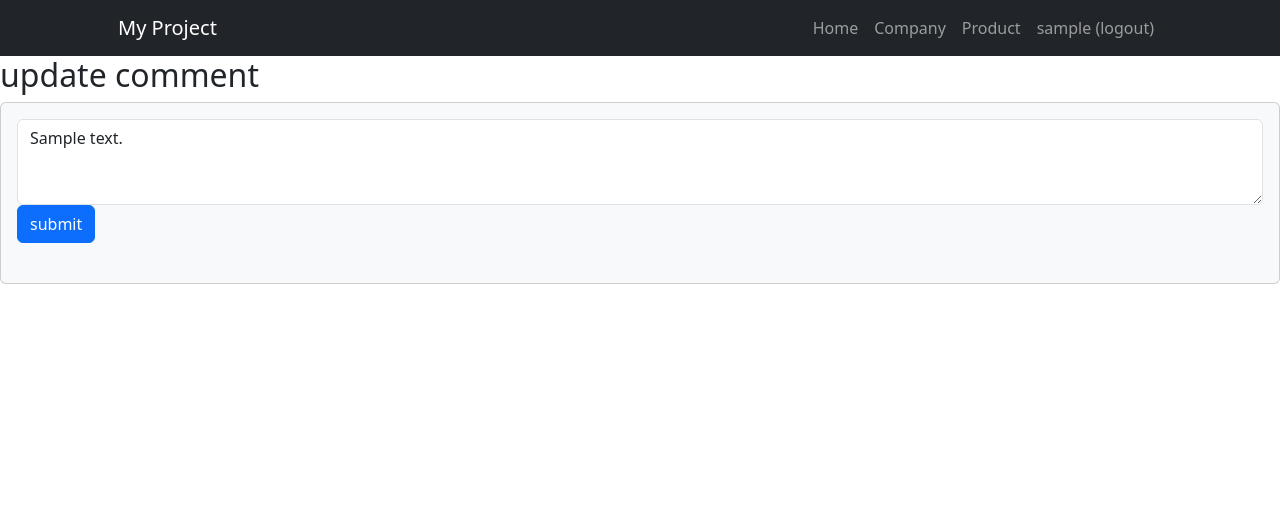
After one commit to k1mBeomJoon/Comento_web, a Django app: page /product/comment/update/1/ in a window 1280 px wide. The commit adds this page. Shown: the top 524 px of the page. Run offline with Django 5.2, Linux system fonts and the light colour scheme; a user stored in the database is signed in; tables that the repository leaves empty hold one stand-in row (values such as "Sample post"); some libraries are stand-ins or nearby versions.

Commit message:
feat : 4주차 개발 완료

```diff
--- /dev/null
+++ b/product/forms.py
@@ -0,0 +1,7 @@
+from .models import Comment
+from django import forms
+
+class CommentForm(forms.ModelForm):
+    class Meta:
+        model = Comment
+        fields = ('content',)
--- a/product/models.py
+++ b/product/models.py
@@ -1,6 +1,17 @@
 from django.db import models
+from django.contrib.auth.models import User
 
 class MainContent(models.Model):
     title = models.CharField(max_length=200)
     content = models.TextField()
     pub_date = models.DateTimeField('date published')
+
+    def __str__(self):
+        return self.title
+
+class Comment(models.Model):
+    author = models.ForeignKey(User, on_delete=models.CASCADE)
+    content_list = models.ForeignKey(MainContent, on_delete=models.CASCADE)
+    content = models.TextField()
+    create_date = models.DateTimeField(auto_now_add=True)
+    modify_date = models.DateTimeField(null=True, blank=True)
--- a/product/urls.py
+++ b/product/urls.py
@@ -20,4 +20,7 @@ from .import views
 urlpatterns=[
     path('',views.index),
     path('<int:content_id>/', views.detail, name='detail'),
+    path('comment/create/<int:content_id>/', views.comment_create, name='comment_create'),
+    path('comment/update/<int:comment_id>/', views.comment_update, name='comment_update'),
+    path('comment/delete/<int:comment_id>/', views.comment_delete, name='comment_delete'),
 ]
--- a/product/views.py
+++ b/product/views.py
@@ -1,5 +1,9 @@
-from django.shortcuts import get_object_or_404, render
-from .models import MainContent
+from django.core.exceptions import PermissionDenied
+from django.shortcuts import get_object_or_404, render, redirect
+from django.contrib.auth.decorators import login_required
+from .models import MainContent, Comment
+from .forms import CommentForm
+from django.utils import timezone
 
 def index(request):
     content_list = MainContent.objects.order_by('-pub_date')
@@ -10,3 +14,51 @@ def detail(request, content_id):
     content_list = get_object_or_404(MainContent, pk=content_id)
     context = {'content_list': content_list}
     return render(request, 'product/content_detail.html', context)
+
+@login_required(login_url='accounts:login')
+def comment_create(request, content_id):
+    content_list = get_object_or_404(MainContent, pk=content_id)
+
+    if request.method == 'POST':
+        form = CommentForm(request.POST)
+        if form.is_valid():
+            comment = form.save(commit=False)
+            comment.content_list = content_list
+            comment.author = request.user
+            comment.save()
+            return redirect('detail', content_id=content_list.id)
+        else:
+            form = CommentForm()
+
+        context = {'content_list': content_list, 'form': form}
+        return render(request, 'product/content_detail.html', context)
+
+@login_required(login_url='accounts:login')
+def comment_update(request, comment_id):
+    comment = get_object_or_404(Comment, pk=comment_id)
+
+    if request.user != comment.author:
+        raise PermissionDenied
+
+    if request.method == 'POST':
+        form = CommentForm(request.POST, instance=comment)
+        if form.is_valid():
+            comment = form.save(commit=False)
+            comment.modify_date = timezone.now()
+            comment.save()
+            return redirect('detail', content_id=comment.content_list.id)
+    else:
+        form = CommentForm(instance=comment)
+
+    context = {'comment': comment, 'form': form}
+    return render(request, 'product/comment_form.html', context)
+
+@login_required(login_url='accounts:login')
+def comment_delete(request, comment_id):
+    comment = get_object_or_404(Comment, pk=comment_id)
+
+    if request.user != comment.author:
+        raise PermissionDenied
+    else:
+        comment.delete()
+    return redirect('detail', content_id=comment.content_list.id)
--- /dev/null
+++ b/templates/product/comment_form.html
@@ -0,0 +1,16 @@
+{% extends 'base.html' %}
+{% block content %}
+<h2> update comment</h2>
+<section class="mb-5">
+    <div class="card bg-light">
+        <div class="card-body">
+            <form method="post" class="mb-4" action="{% url 'comment_update' comment.id %}">
+                {% csrf_token %}
+                <textarea id="content" name="content" class="form-control"
+rows="3">{{ form.content.value }}</textarea>
+                <button type="submit" class="btn btn-primary">submit</button>
+            </form>
+        </div>
+    </div>
+</section>
+{% endblock %}
```
Also changed, not shown: product/admin.py (+11 -2 lines), templates/product/content_detail.html (+30 -0 lines).
